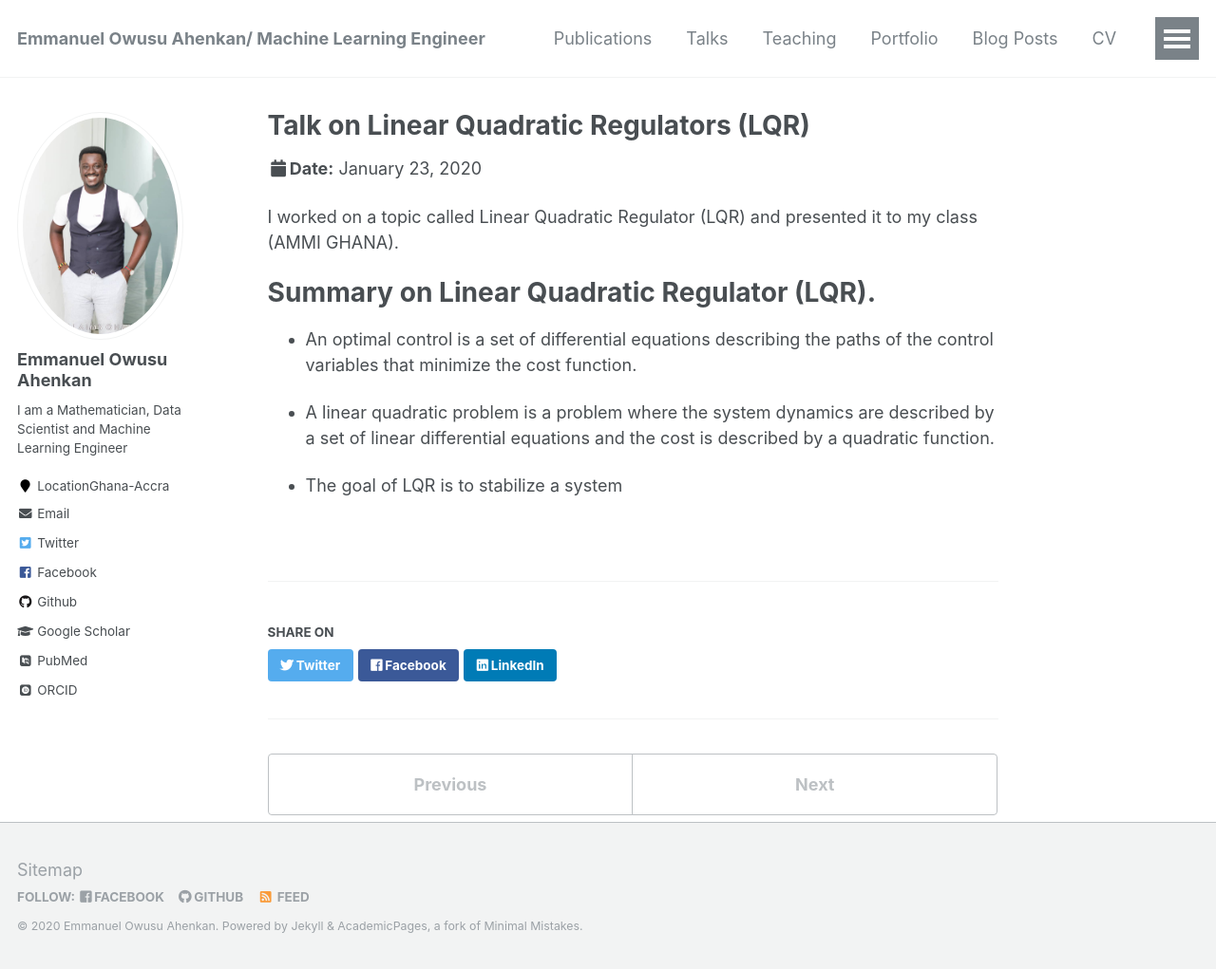
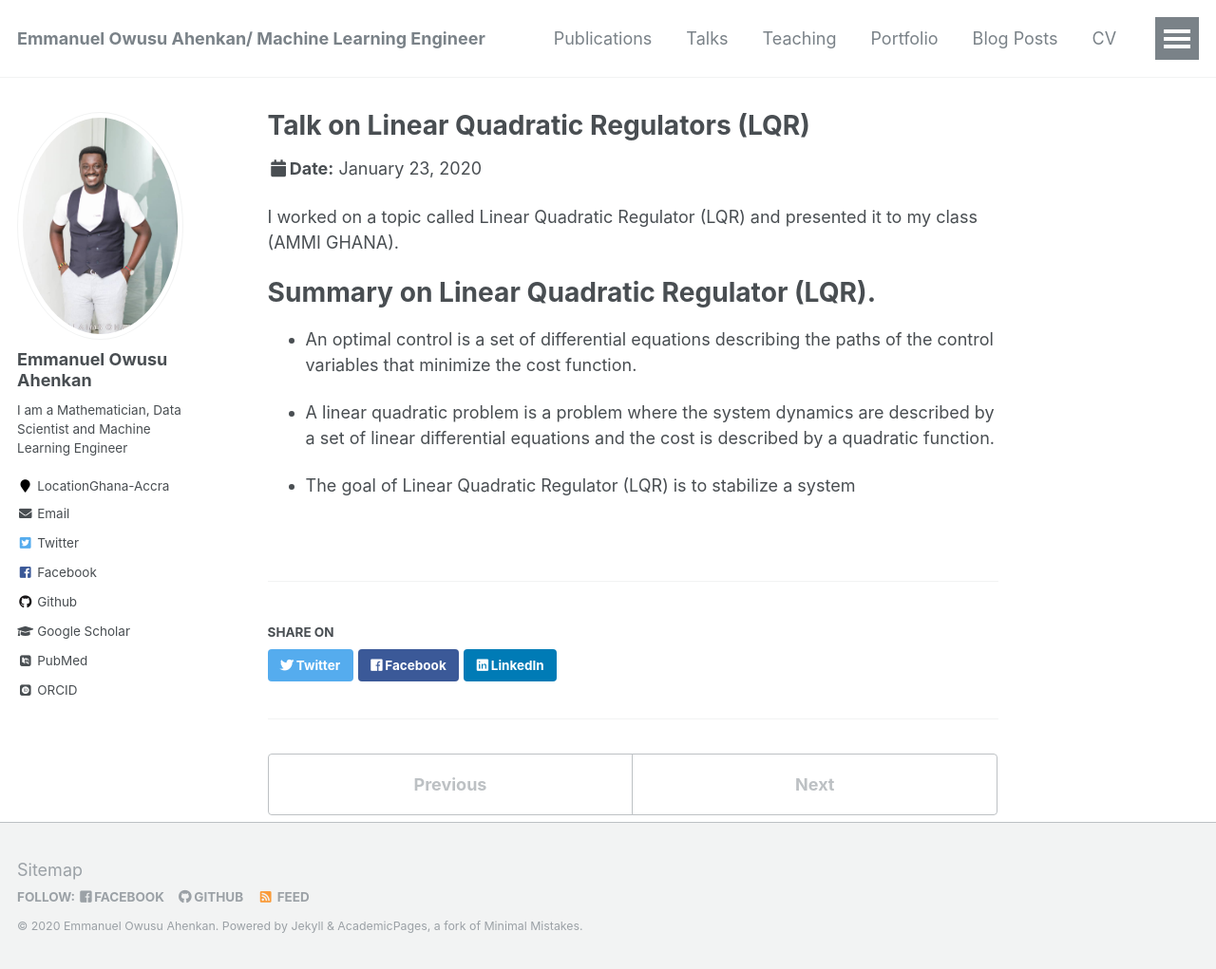
Before and after one commit to EmmanuelOwusu/EmmanuelOwusu.github.io, a Jekyll site: the page built from _talks/2014-03-01-talk-3.md, in a window 1280 px wide and 1021 px high. Shown: the whole window at 95% size. Built offline with Jekyll 4.4.1, drawn with Linux system fonts in a browser that asks for light colours; some web fonts are replaced.

Commit message:
Updated Talk 3
Updated Talk 3

```diff
--- a/_talks/2014-03-01-talk-3.md
+++ b/_talks/2014-03-01-talk-3.md
@@ -19,4 +19,4 @@ paths of the control variables that minimize the cost function.
 are described by a set of linear differential equations and the cost is
 described by a quadratic function.
 
-* The goal of LQR is to stabilize a system
+* The goal of Linear Quadratic Regulator (LQR) is to stabilize a system
```
